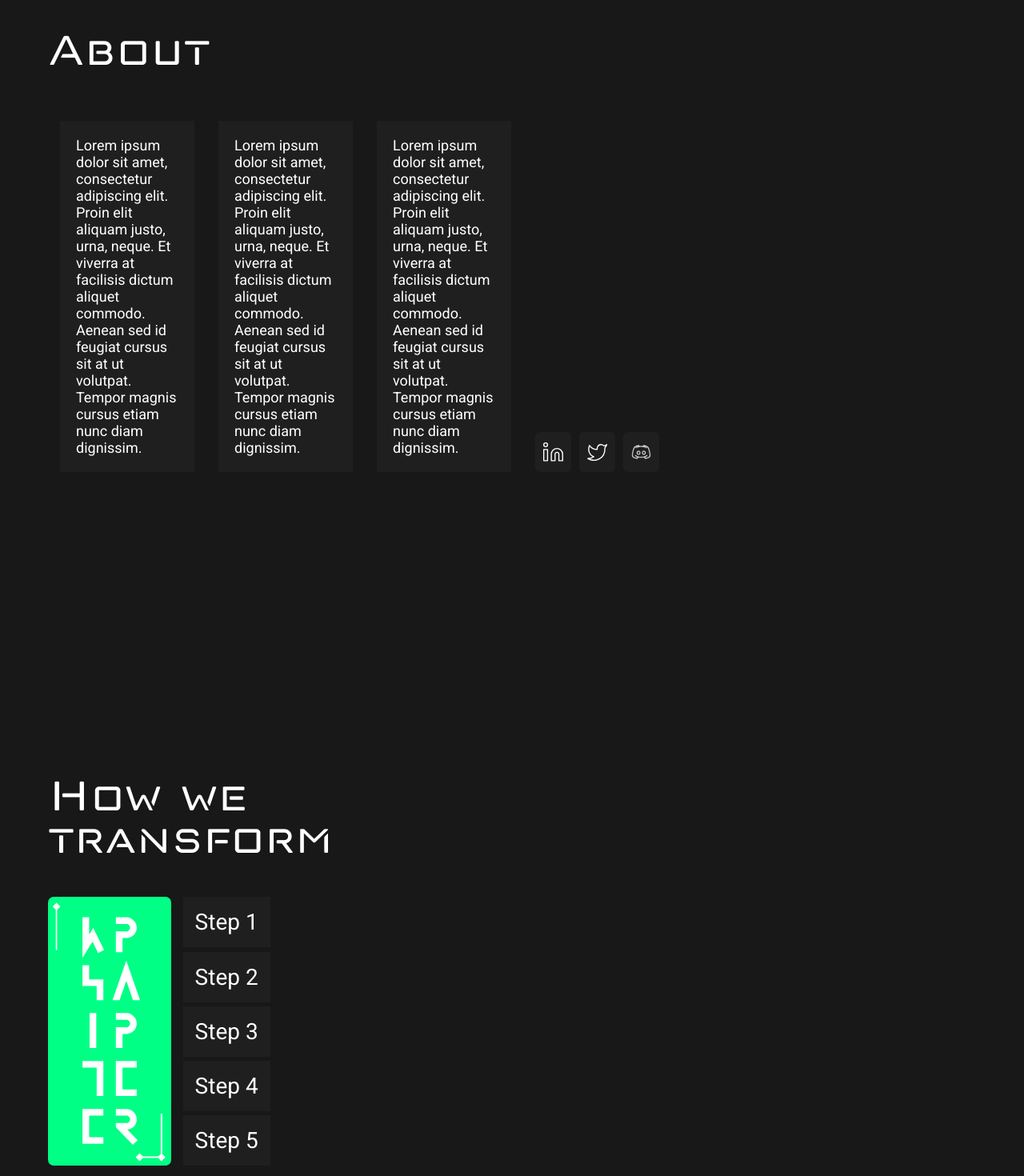
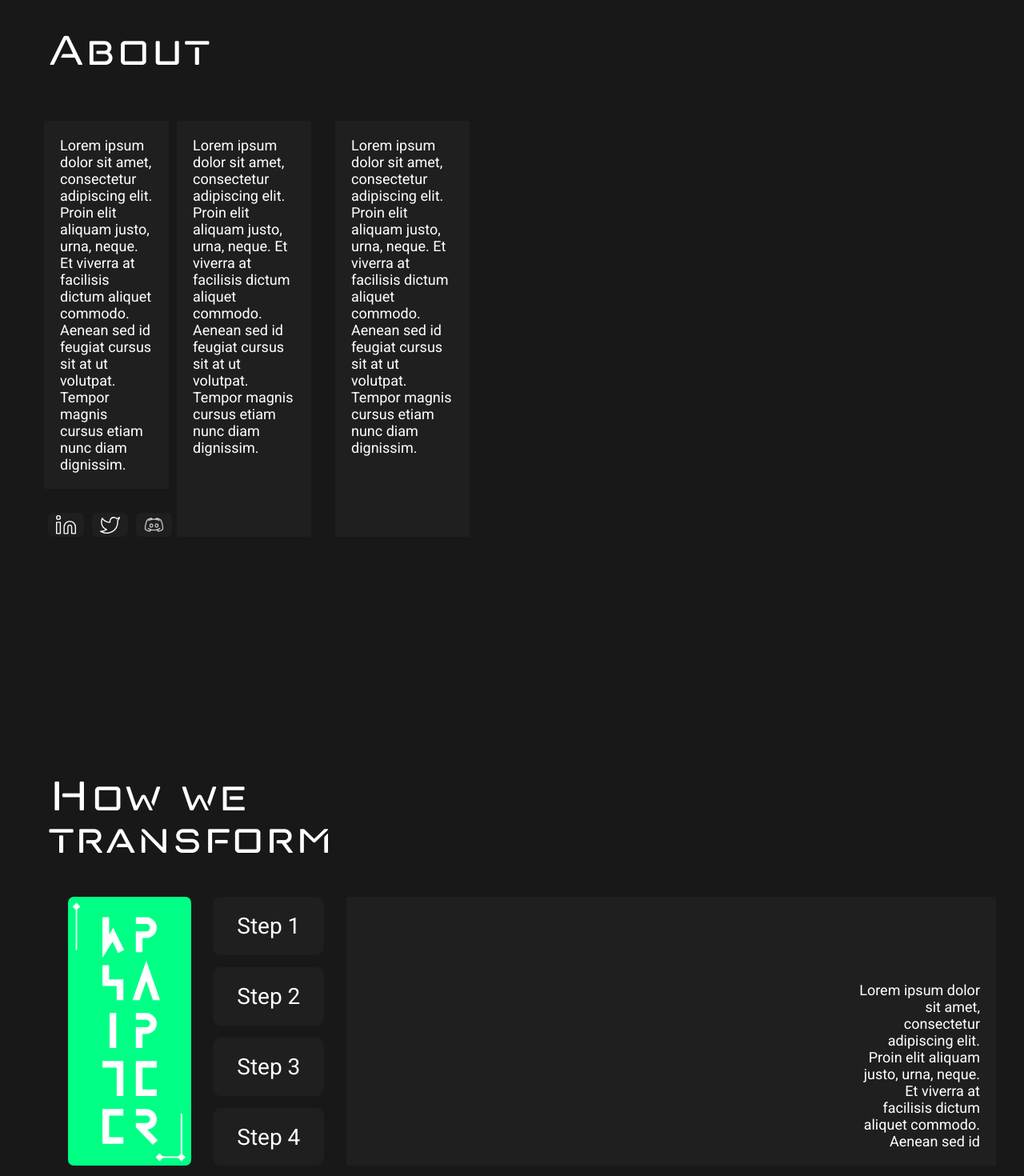
Before and after one commit to SkyEdge-io/skyedge-website, a React (Create React App) app: page / in a window 1280 px wide. Shown: the part 860-2330 px from the top of the page at 80% size. Built offline with nearby package versions, Linux system fonts and the light colour scheme.

Commit message:
minor additions

```diff
--- a/src/components/About/About.css
+++ b/src/components/About/About.css
@@ -12,8 +12,18 @@
 }
 
 .about-cards-container {
+  width: 100%;
   display: flex;
   justify-content: flex-start;
+}
+
+.socials-container {
+  display: flex;
+  width: 10%;
+  flex-direction: column;
+  justify-content: space-between;
+  align-items: center;
+  margin: 0 15px;
 }
 
 .about-card {
@@ -27,7 +37,7 @@
 }
 
 .socials {
-  width: 10vw;
+  width: 100%;
   display: flex;
   justify-content: space-between;
   gap: 0 10px;
@@ -41,6 +51,7 @@
   justify-content: center;
   align-items: center;
   padding: 10px;
+  box-sizing: border-box;
   background-color: #1f1f1f;
   border-radius: 6px;
   cursor: pointer;
@@ -56,6 +67,26 @@
     width: 75vw;
   }
 
+  .socials-container {
+    width: 85vw;
+    height: 30vh;
+    margin: 20px 0;
+    flex-direction: row-reverse;
+  }
+
+  .socials-container.about-card {
+    width: 80% !important;
+    height: 200px !important;
+  }
+
+  .socials {
+    width: 25%;
+    height: 200px;
+    box-sizing: border-box;
+    flex-direction: column;
+    justify-content: space-between;
+  }
+
   .about h1 {
     font-size: 40px;
   }
--- a/src/components/About/About.js
+++ b/src/components/About/About.js
@@ -8,16 +8,18 @@ const About = () => {
     <div className="container about">
       <h1>About</h1>
       <div className="about-cards-container">
-        <div className="about-card">Lorem ipsum dolor sit amet, consectetur adipiscing elit. Proin elit aliquam justo, urna, neque. Et viverra at facilisis dictum aliquet commodo. Aenean sed id feugiat cursus sit at ut volutpat. Tempor magnis cursus etiam nunc diam dignissim.</div>
+        <div className="socials-container">
+          <div className="about-card" style={{width: "100%"}}>Lorem ipsum dolor sit amet, consectetur adipiscing elit. Proin elit aliquam justo, urna, neque. Et viverra at facilisis dictum aliquet commodo. Aenean sed id feugiat cursus sit at ut volutpat. Tempor magnis cursus etiam nunc diam dignissim.</div>
+          <div className="socials">
+            <span className="social-acc"><img src={linkedin} /></span>
+            <span className="social-acc"><img src={twitter} /></span>
+            <span className="social-acc"><img src={discord} /></span>
+          </div>
+        </div>
 
         <div className="about-card">Lorem ipsum dolor sit amet, consectetur adipiscing elit. Proin elit aliquam justo, urna, neque. Et viverra at facilisis dictum aliquet commodo. Aenean sed id feugiat cursus sit at ut volutpat. Tempor magnis cursus etiam nunc diam dignissim.</div>
         <div className="about-card">Lorem ipsum dolor sit amet, consectetur adipiscing elit. Proin elit aliquam justo, urna, neque. Et viverra at facilisis dictum aliquet commodo. Aenean sed id feugiat cursus sit at ut volutpat. Tempor magnis cursus etiam nunc diam dignissim.</div>
-        <div className="socials">
-          <span className="social-acc"><img src={linkedin} /></span>
-          <span className="social-acc"><img src={twitter} /></span>
-          <span className="social-acc"><img src={discord} /></span>
-        </div>
-      </div>
+              </div>
     </div>
   )
 };
--- a/src/components/Home/Home.css
+++ b/src/components/Home/Home.css
@@ -17,6 +17,14 @@
 .home p {
   font-size: calc(0.30rem + 1vmin);
   max-width: 50%;
+}
+
+.scrolldown {
+  position: absolute;
+  height: 50vh;
+  width: auto;
+  bottom: 10px;
+  right: 10px;
 }
 
 @media screen and (max-width: 1120px) {
--- a/src/components/Home/Home.js
+++ b/src/components/Home/Home.js
@@ -1,5 +1,6 @@
 import './Home.css';
 import Spline from '@splinetool/react-spline';
+import scrolldown from '../../assets/scroll-down.svg';
 
 const Home = () => {
   const spline = (
@@ -12,6 +13,7 @@ const Home = () => {
     <div className="container home">
       <h1>Making distributed computing native to mobile</h1>
       <p>Building the future of data and ML on edge devices</p>
+      <img src={scrolldown} className="scrolldown" />
    </div>
   )
 };
--- a/src/components/WhitePaper/WhitePaper.css
+++ b/src/components/WhitePaper/WhitePaper.css
@@ -12,44 +12,92 @@
 
 .whitepaper-content {
   width: 100%;
-  height: 100%;
+  margin: 0 25px;
+  box-sizing: border-box;
   display: flex;
   flex-direction: row;
+  justify-content: space-between;
   gap: 15px;
 }
 
 .steps-container {
   display: flex;
   flex-direction: column;
-  gap: 5px;
+  gap: 15px;
   justify-content: space-between;
 }
 
 .step {
   display: flex;
+  flex-grow: 1;
   justify-content: center;
   align-items: center;
-  padding: 15px;
+  padding: 15px 30px;
   background-color: #1F1F1F;
+  border-radius: 10px;
   font-size: calc(0.50rem + 1vmin);
 }
 
+.whitepaper-hero {
+  display: flex;
+  width: 70%;
+  background-color: #1F1F1F;
+  justify-content: flex-end;
+  align-items: flex-end;
+  text-align: right;
+  font-size: calc(0.25rem + 1vmin);
+  box-sizing: border-box;
+  padding: 20px;
+}
+
+.whitepaper-hero-content {
+  width: 20%;
+}
+
 @media screen and (max-width: 768px) {
+  .whitepaper-content {
+    flex-direction: column;
+    justify-content: flex-start;
+    align-items: center;
+    margin: 0;
+  }
+
   .whitepaper h1 {
     font-size: 36px;
     max-width: 100%;
   }
 
+  .whitepaper-content img {
+    width: 30vw !important;
+    transform: rotateZ(-90deg);
+  }
+
+  .whitepaper-hero {
+    width: 100%;
+  }
+
   .steps-container {
     flex-direction: row;
+    width: 100%;
+    gap: 5px;
   }
 
   .step {
-    font-size: 15px;
+    font-size: 10px;
     padding: 10px;
+    border-radius: 4px;
   }
 
   .whitepaper-content {
     flex-direction: column-reverse;
   }
+
+  .whitepaper-hero {
+    width: 100%;
+    height: 40vh;
+  }
+
+  .whitepaper-hero-content {
+    width: 50%;
+  }
 }
--- a/src/components/WhitePaper/WhitePaper.js
+++ b/src/components/WhitePaper/WhitePaper.js
@@ -6,13 +6,17 @@ const WhitePaper = () => {
     <div className="container whitepaper">
       <h1>How we transform</h1>
       <div className="whitepaper-content">
-        <img src={whitepaper} alt="img" style={{width: '12vw'}}/>
+        <img src={whitepaper} alt="img" style={{width: "12vw"}}/>
         <div className="steps-container">
           <span className="step">Step 1</span>
           <span className="step">Step 2</span>
           <span className="step">Step 3</span>
           <span className="step">Step 4</span>
-          <span className="step">Step 5</span>
+        </div>
+        <div className="whitepaper-hero">
+          <span className="whitepaper-hero-content">
+        Lorem ipsum dolor sit amet, consectetur adipiscing elit. Proin elit aliquam justo, urna, neque. Et viverra at facilisis dictum aliquet commodo. Aenean sed id
+          </span>
         </div>
       </div>
     </div>
```
Also changed, not shown: src/assets/scroll-down.svg (added).
